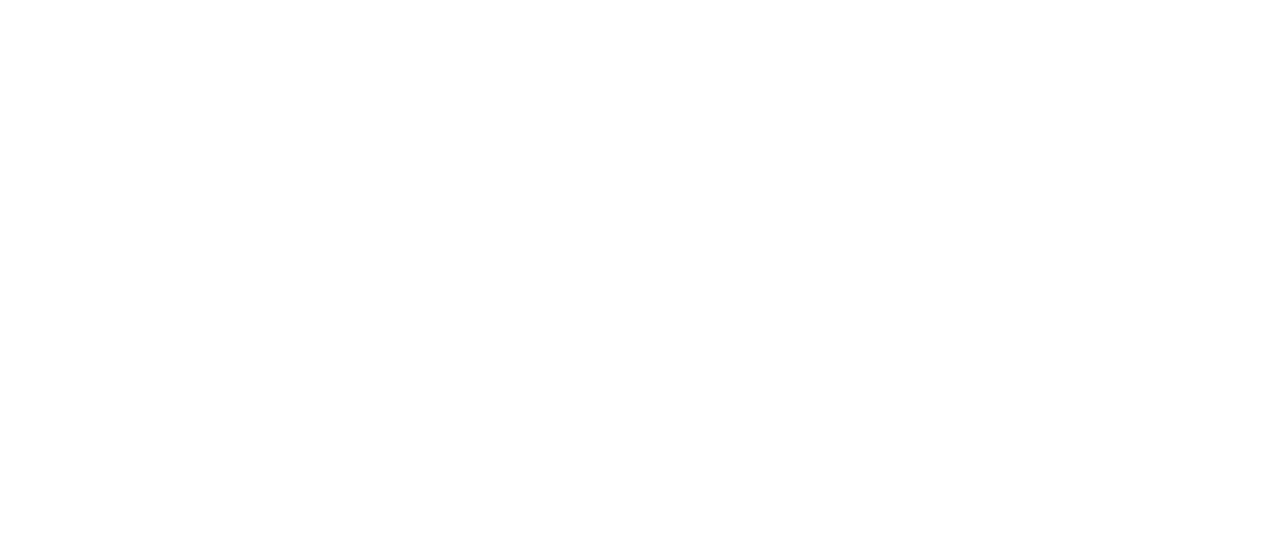
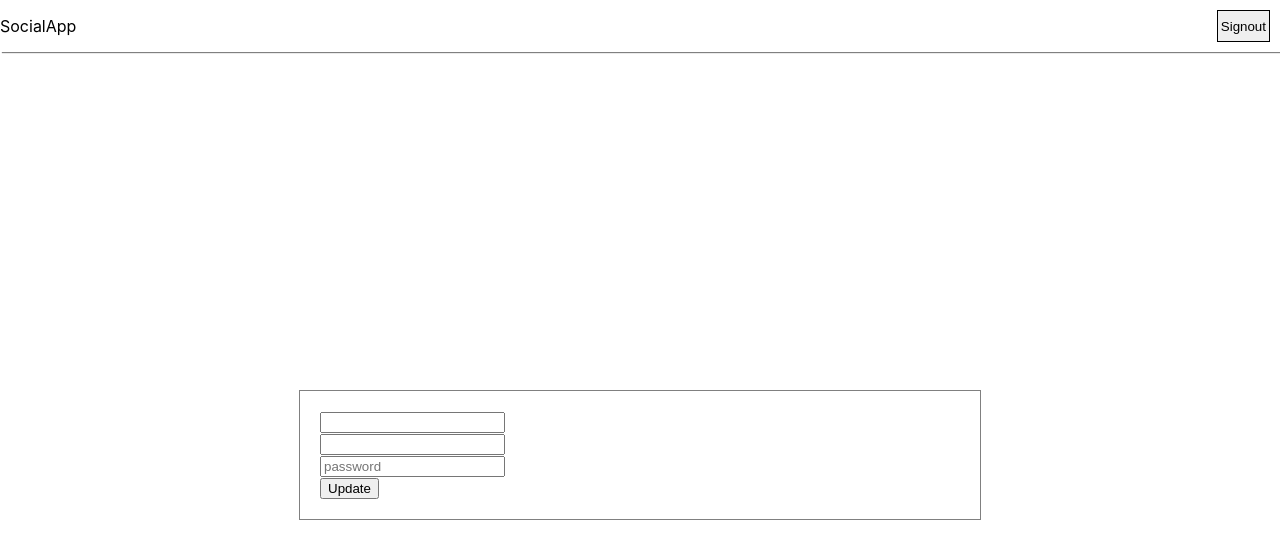
Before and after one commit to HardikxLabeitazer/Social-App-MERN, a React (Create React App) app: page /edit/1 in a window 1280 px wide. Before the commit this address had no page. Shown: the top 538 px of the page. Built offline with nearby package versions, Linux system fonts and the light colour scheme; no server answers; sample sign-in values are in the browser's storage.

Commit message:
edit finished

```diff
--- a/src/App.js
+++ b/src/App.js
@@ -12,6 +12,7 @@
 import ProtectedRoutes from './components/auth/ProtectedRoutes';
 import Profile from './components/user/Profile';
 import Userauth from './components/auth/Userauth';
+import EditProfile from './components/user/EditProfile';
 
 function App() {
   return (
@@ -23,10 +24,11 @@
         <Route exact path="/signup" element={<SignUp/>}/>
 
 
-          <Route exact path="/" element={<Profile/>}>
+          <Route exact path="/" element={<Profile/>}/>
+          <Route exact path ="/edit/:userId" element={<EditProfile/>}/>
 
 
-          </Route>
+
 
       </Routes>
        </Userauth>
--- a/src/components/auth/Userauth.js
+++ b/src/components/auth/Userauth.js
@@ -6,7 +6,7 @@
 const UserAuthContext = createContext({})
 const Userauth = ({children}) => {
 
-    const {verify,logout} = UseProviderauth();
+    const {verify,logout,userdata,currentUser} = UseProviderauth();
 
     useEffect(()=>{
         if(auth.isAuthenticated()===false){
@@ -16,7 +16,7 @@
 
     },[])
   return (
-     <UserAuthContext.Provider value={{verify,logout}}>
+     <UserAuthContext.Provider value={{verify,logout,userdata,currentUser}}>
         <div>
             {children}
         </div>
@@ -32,9 +32,15 @@
 
 const UseProviderauth=()=>{
 
+    const [currentUser,setCurrentUser] = useState([])
 
     const navigate = useNavigate()
 
+    const userdata =async ()=>{
+
+        const response = await read({userId:auth.isAuthenticated()?.user?._id},{t:auth.isAuthenticated().token})
+        setCurrentUser(response)
+    }
 
 
 
@@ -60,6 +66,6 @@
     }
 
     return {
-        verify,logout
+        verify,logout,userdata,currentUser
     }
 }
--- a/src/components/user/EditProfile.js
+++ b/src/components/user/EditProfile.js
@@ -1,8 +1,65 @@
-import React from 'react'
+import React, { useEffect, useState } from 'react'
+import auth from '../auth/authhelper';
+import { UseOwnerAuth } from '../auth/Userauth';
+import NavBar from './NavBar.';
+import { update } from './userapi';
+import { useNavigate } from 'react-router';
+const EditProfile = () => {
 
-const EditProfile = () => {
+  const navigate = useNavigate()
+  const { userdata, currentUser } = UseOwnerAuth();
+  const [user,setUser] = useState({
+    email: '',
+    password: '',
+    name: ''
+  });
+  useEffect(() => {
+
+    async function setdata() {
+      userdata()
+    }
+    setdata()
+  }, [])
+
+  // const handleChange = name=>event=>{
+  //   setUser({...user,[name]:event.target.value})
+  // }
+  const handleChange = name => event => {
+
+
+    setUser({ ...user, [name]: event.target.value })
+
+}
+  const clickSubmit=async ()=>{
+     const userinfo = {
+       name :user?.name,
+       email:user?.email || undefined,
+       password:user?.password || undefined
+     }
+
+     update({userId:currentUser?._id},{t:auth.isAuthenticated().token},userinfo).then((data)=>{
+
+        if(data && data.error){
+          console.log("could not update")
+        }else{
+          console.log('updated')
+          navigate('/')
+        }
+     })
+
+  }
+
   return (
-    <div>EditProfile</div>
+    <NavBar>
+      <div style={{ height: '100vh', width: '100vw', display: 'flex', justifyContent: 'center', alignItems: 'center' }}>
+        <div style={{ width: '50%', border: '1px solid gray', padding: '20px' }}>
+          <div><input type="text"  defaultValue={currentUser?.name || ""} onChange={handleChange('name')} /></div>
+          <div><input type="email"  onChange={handleChange('email')} defaultValue={currentUser?.email || ""} /></div>
+          <div><input type="password"  placeholder='password' onChange={handleChange('password')}  /></div>
+          <div><button onClick={clickSubmit}>Update</button></div>
+        </div>
+      </div>
+    </NavBar>
   )
 }
 
--- a/src/components/user/Profile.js
+++ b/src/components/user/Profile.js
@@ -4,6 +4,7 @@
 import { read } from './userapi';
 import auth from '../auth/authhelper';
 import { useNavigate } from 'react-router';
+import {Link} from 'react-router-dom'
 const Profile = () => {
     const navigate = useNavigate()
     const [values,setValues] = useState([])
@@ -27,7 +28,7 @@
                     <div style={{width:'50%',border:'1px solid gray',padding:'20px'}}>
                         <p>Name: {values?.name}</p>
                         <p>Email: {values?.email}</p>
-                        <button onClick={()=>navigate('/')}>Edit Profile</button>
+                        <Link to={'/edit/' + values?._id}>Edit</Link>
                         <hr/>
                         <p>Joined On: {values?.created}</p>
                     </div>
--- a/src/components/user/userapi.js
+++ b/src/components/user/userapi.js
@@ -42,9 +42,9 @@
 }
 
 const update = async(params,credentials,user)=>{
-
+    console.log(params,credentials,user)
     try{
-        let response = await fetch('/api/users'+params.userId,{
+        let response = await fetch('/api/users/'+params.userId,{
             method:'PUT',
             headers:{
                 'Accept':'application/json',
```
